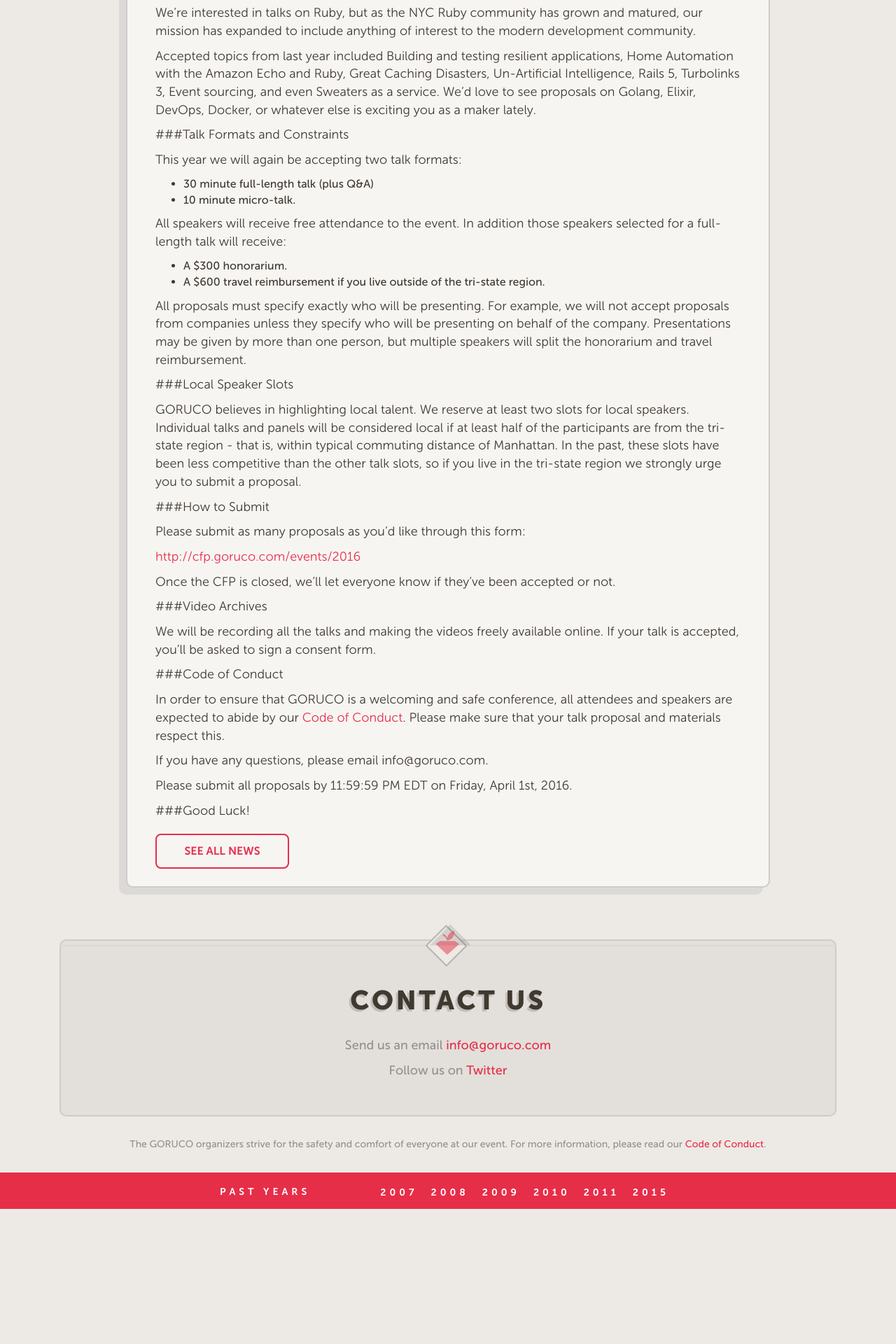
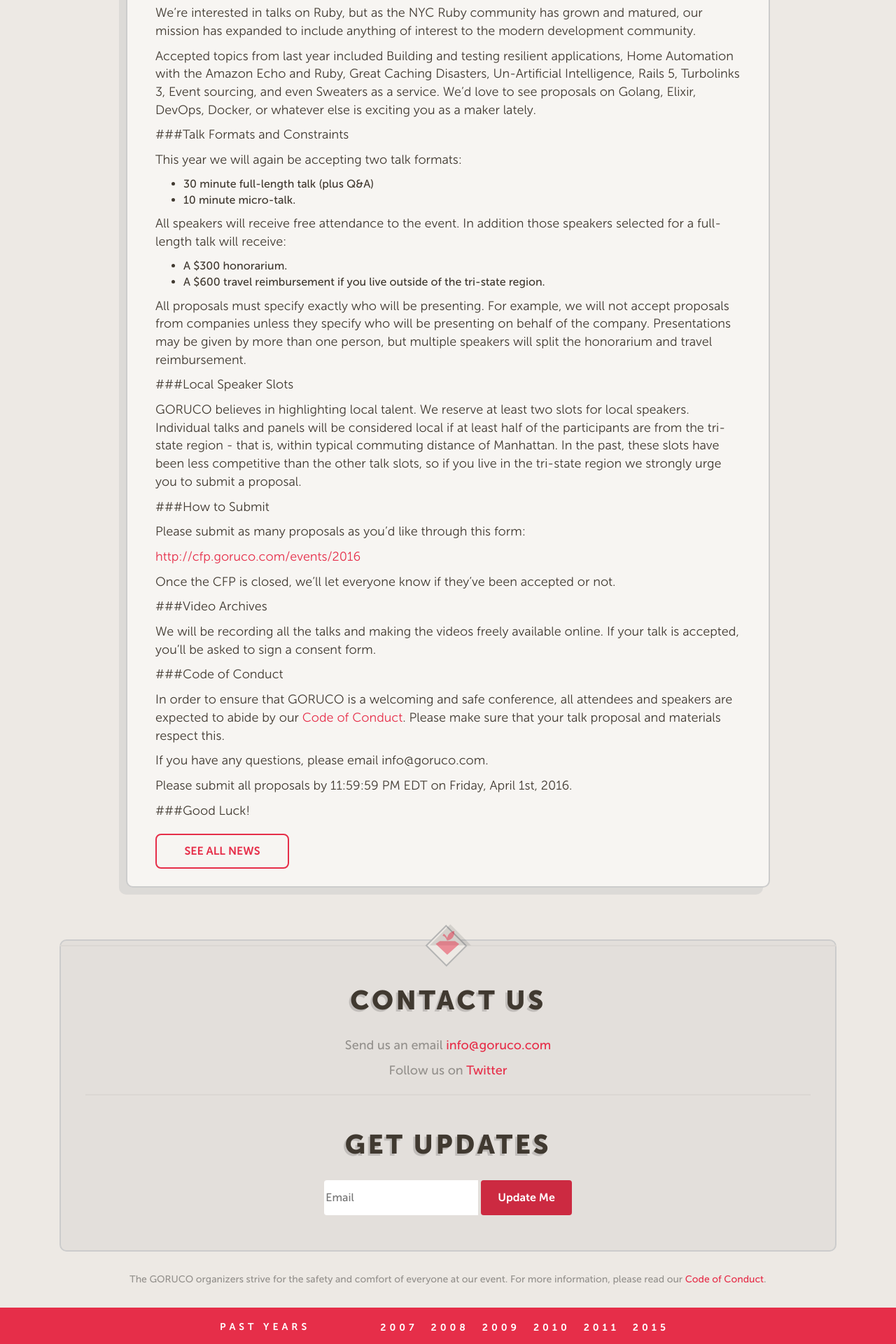
Before and after one commit to goruco/goruco2016, a Jekyll site: the page built from index.html, in a window 1280 px wide. Shown: the part 1259-3179 px from the top of the page at 70% size. Built offline with Jekyll 4.4.1, drawn with Linux system fonts in a browser that asks for light colours; before the commit the page ends 2986 px from its top, so only the background shows below that.

Commit message:
Adding basic contact form

```diff
--- a/_includes/header.html
+++ b/_includes/header.html
@@ -11,7 +11,7 @@
       <a href="">Speakers</a>
       <a href="">Location</a>
       <a href="">Schedule</a> -->
-      <a href="">Contact</a>
+      <a href="#contact">Contact</a>
     </div>
   </div>
 
@@ -21,6 +21,6 @@
     <a href="">Speakers</a>
     <a href="">Location</a>
     <a href="">Schedule</a> -->
-    <a href="">Contact</a>
+    <a href="#contact">Contact</a>
   </div>
 </header>
--- a/_sass/_colors.scss
+++ b/_sass/_colors.scss
@@ -5,3 +5,8 @@ $gray2: #e3dfdb;
 $text-color: #403930;
 $gray-text-color: #94918D;
 $border-gray: #CCCCCC;
+$space: 0.8rem;
+$ui-height: $space*6.25;
+$ui-height-small: $space*5;
+$ui-border-radius: 0.4rem;
+$color-white: #fff;
--- a/_sass/_index.scss
+++ b/_sass/_index.scss
@@ -218,3 +218,44 @@
     margin-top: 20px;
   }
 }
+
+.ui-form-input-on-dark {
+  height: $ui-height;
+  line-height: $ui-height;
+  border: 0;
+  border-radius: $ui-border-radius;
+  width: 22rem;
+  &:hover,
+  &:focus{
+    border-color: $color-white;
+  }
+}
+
+.pg-home-input{
+    border-bottom-right-radius: 0;
+    border-top-right-radius: 0;
+}
+
+.pg-home-submit{
+  margin: 0 auto;
+  width: auto;
+  display: inline-block;
+  margin-top: 0;
+  border-top-left-radius: 0;
+  border-bottom-left-radius: 0;
+}
+
+.ui-btn, .ui-btn-round, .ui-btn-small {
+    display: inline-block;
+    background-color: #cc2a41;
+    background-image: none;
+    text-shadow: none;
+    box-shadow: none;
+    color: white;
+    border: none;
+    border-radius: 0.4rem;
+    padding: 0 2.4rem;
+    line-height: 5rem;
+    height: 5rem;
+    font-weight: bold;
+}
--- a/index.html
+++ b/index.html
@@ -63,7 +63,7 @@ layout: default
       </div> -->
 
 
-      <div class='info contact-info'>
+      <div class='info contact-info' id="contact">
  <!--        <div class='divider'>
           <hr />
           <img src='/assets/images/ruby-hr.png' />
@@ -76,6 +76,20 @@ layout: default
         <p>
           Follow us on <a href='https://twitter.com/goruco'>Twitter</a>
         </p>
+
+         <div class='divider'>
+          <hr />
+        </div>
+
+        <h2>Get Updates</h2>
+        <form action="//goruco.us2.list-manage.com/subscribe/post?u=00945f50a161df14372a84a34&amp;id=cdf39163af" form.signup-form action="//goruco.us2.list-manage.com/subscribe/post?u=00945f50a161df14372a84a34&amp;id=cdf39163af" method="post" id="mc-embedded-subscribe-form" name="mc-embedded-subscribe-form" class="validate" target="_blank" novalidate="novalidate">
+
+          <input class="signup required mail s3 ui-form-input-on-dark pg-home-input"  type="email" value="" name="EMAIL" id="mce-EMAIL" placeholder="Email">
+          <input class="signup pg-home-submit ui-btn" type="submit" value="Update Me" name="subscribe" id="mc-embedded-subscribe">
+          <div style="position: absolute; left: -5000px;">
+            <input name="b_00945f50a161df14372a84a34_cdf39163af" tabindex="-1" type="text" value="">
+          </div>
+        </form>
       </div>
     </div>
   </div>
```
